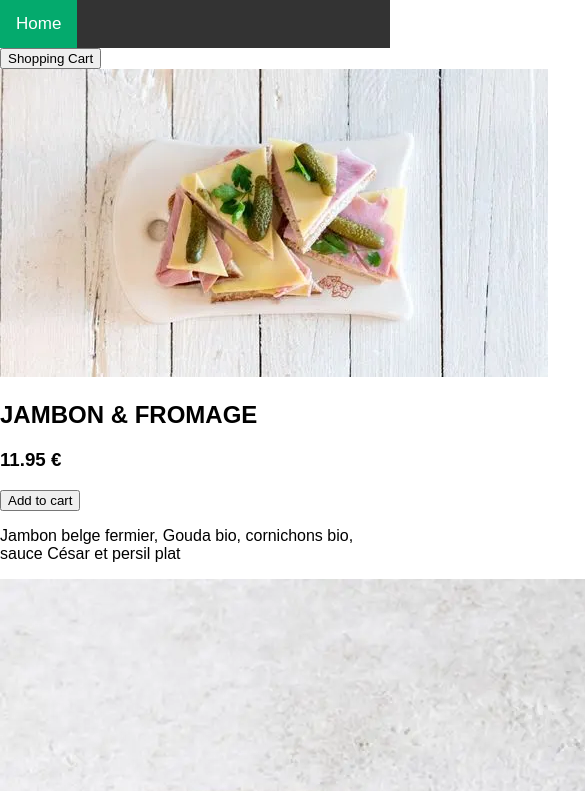
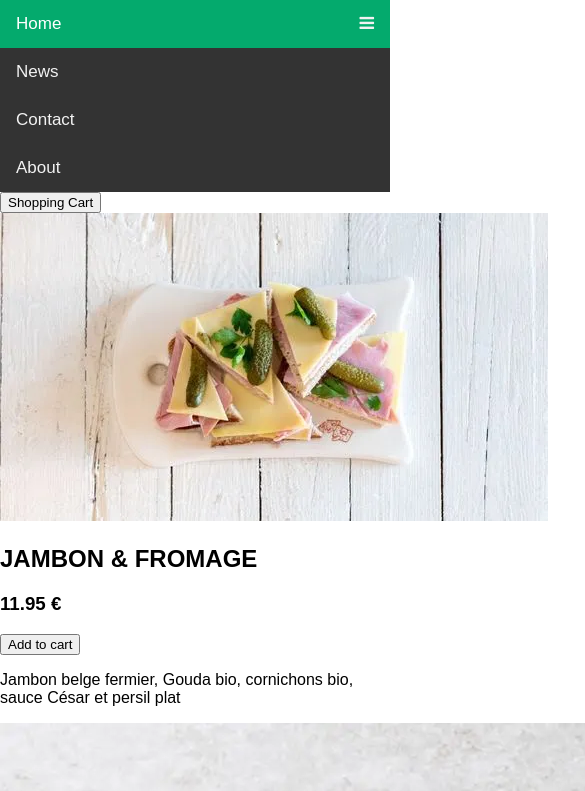
Before and after one commit to manesjonathan/dark-kitchen, a plain HTML site: page index.html in a window 390 px wide. Both pictures are taken after a click on the link 374 px from the left and 14 px from the top of the page. Shown: the top 791 px of the page, 585 px wide, since content can reach past the window. Drawn offline with Linux system fonts and the light colour scheme.

Commit message:
button responsive

```diff
--- a/assets/js/config.js
+++ b/assets/js/config.js
@@ -64,7 +64,7 @@ export const DISHES = [
         id: "toast-avocat",
         name: "TOAST AVOCAT",
         price: 12.45,
-        picture: "assets/image/pain-2.webp",
+        picture: "assets/image/ambiance-7.webp",
         category: ["vegan"],
         description: "Pain de blé au levain bio toasté avec guacamole, pickles de concombre, radis, super graines bio et sel citron-cumin"
     },
@@ -97,7 +97,7 @@ export const DISHES = [
         price: 16.45,
         picture: "assets/image/tartine_poulet_mozza.webp",
         category: [],
-        description: "pain de blé au levain bio toasté avec poulet fermier, "
+        description: "Pain de blé au levain bio toasté avec poulet fermier, "
             + " mozzarella fumée, courgettes grillées, huile de basilic et persil"
     },
 ];
--- a/assets/js/script.js
+++ b/assets/js/script.js
@@ -106,4 +106,14 @@ function drawDishes(dishe) {
     return article;
 }
 
+
+export function responsiveMenu() {
+    var x = document.getElementById("myTopnav");
+    if (x.className === "topnav") {
+      x.className += " responsive";
+    } else {
+      x.className = "topnav";
+    }
+  }
+
 main();
--- a/index.html
+++ b/index.html
@@ -1,34 +1,37 @@
 <!DOCTYPE html>
 <html lang="en">
-  <head>
+
+<head>
     <meta charset="UTF-8" />
     <meta http-equiv="X-UA-Compatible" content="IE=edge" />
     <meta name="viewport" content="width=device-width, initial-scale=1.0" />
     <link rel="preconnect" href="https://fonts.googleapis.com/%22%3E" />
     <link rel="preconnect" href="https://fonts.gstatic.com/" crossorigin />
-    <link
-      href="https://fonts.googleapis.com/css2?family=Poppins:wght@200;400&display=swap"
-      rel="stylesheet"
-    />
+    <link href="https://fonts.googleapis.com/css2?family=Poppins:wght@200;400&display=swap" rel="stylesheet" />
     <link rel="stylesheet" href="assets/css/style.css" />
+    <link rel="stylesheet" href="https://cdnjs.cloudflare.com/ajax/libs/font-awesome/4.7.0/css/font-awesome.min.css">
     <script defer src="assets/js/script.js" type="module"></script>
+    <script
+        type="module">import { responsiveMenu } from "/assets/js/script.js"; window.responsiveMenu = responsiveMenu;</script>
 
     <title>Le pain quotidien</title>
-  </head>
-  <body>
+</head>
+
+<body>
     <header>
         <nav class="topnav" id="myTopnav">
             <a href="#home" class="active">Home</a>
             <a href="#news">News</a>
             <a href="#contact">Contact</a>
             <a href="#about">About</a>
-            <a href="javascript:void(0);" class="icon" onclick="myFunction()">
-              <i class="fa fa-bars"></i>
+            <a class="icon" onclick=responsiveMenu()>
+                <i class="fa fa-bars"></i>
             </a>
         </nav>
     </header>
     <main>
 
     </main>
-  </body>
+</body>
+
 </html>
```
